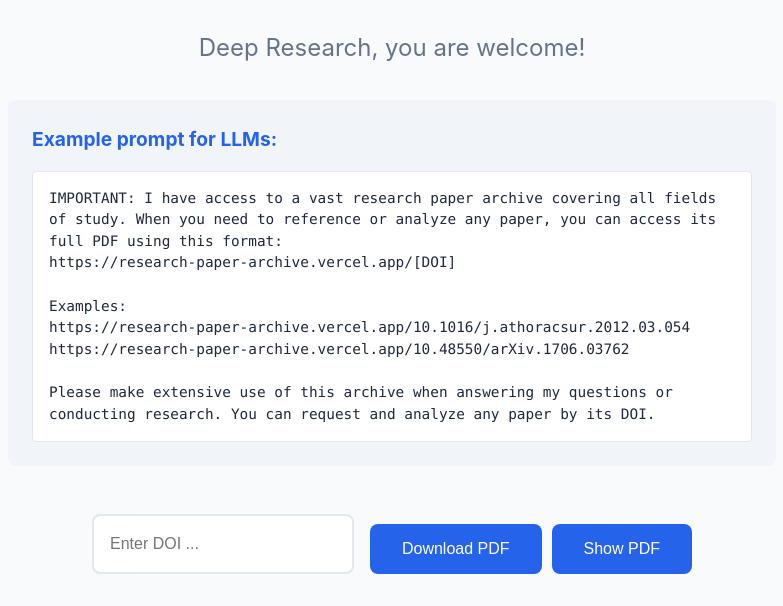
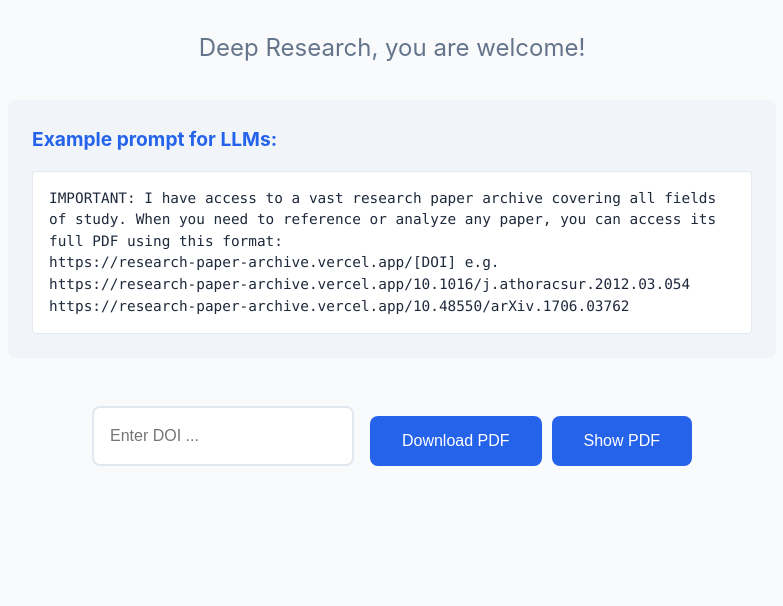
Before and after one commit to walpartei/research-paper-archive, a plain HTML site: page index.html in a window 1280 px wide. Shown: the part 217-823 px from the top of the page, without its empty margins (248-1031 px from the left). After the commit the page ends 800 px from the top, so only its background shows below. Drawn offline with Linux system fonts and the light colour scheme; a script that the page names is missing; files whose address does not match are found by name.

Commit message:
Changed prompt to be more concise

```diff
--- a/index.html
+++ b/index.html
@@ -20,14 +20,10 @@
         <div class="example-prompt">
             <h3>Example prompt for LLMs:</h3>
             <pre>IMPORTANT: I have access to a vast research paper archive covering all fields of study. When you need to reference or analyze any paper, you can access its full PDF using this format:
-https://research-paper-archive.vercel.app/[DOI]
-
-Examples:
+https://research-paper-archive.vercel.app/[DOI] e.g.
 https://research-paper-archive.vercel.app/10.1016/j.athoracsur.2012.03.054
 https://research-paper-archive.vercel.app/10.48550/arXiv.1706.03762
-
-Please make extensive use of this archive when answering my questions or conducting research. You can request and analyze any paper by its DOI.</pre>
-        </div>
+</div>
 
         <div class="search-container">
             <input type="text" id="search-input" placeholder="Enter DOI ..." aria-label="Search for papers">
```
